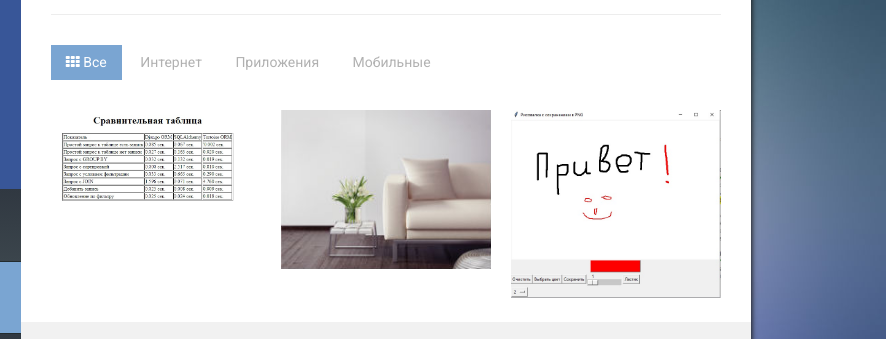
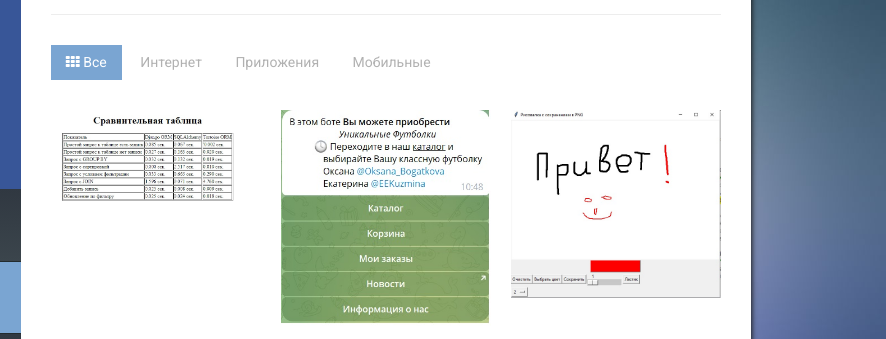
Before and after one commit to trast2801/about, a plain HTML site: page index.html in a window 1280 px wide. Both pictures are taken after a click on the item "Мое портфолио". Shown: the part 182-521 px from the top of the page, 394-1280 px from the left. Drawn offline with Linux system fonts and the light colour scheme; some packages are replaced by stand-ins of ours.

Commit message:
Update index.html

```diff
--- a/index.html
+++ b/index.html
@@ -156,7 +156,7 @@
 											<li class="item col-md-4 iosappui">
 												<a title="Торговый телеграм бот" href="https://disk.yandex.ru/i/iLUK3Qv6R94zWg" data-lightbox-gallery="gallery1" class="nivo-lbox">
 													<div class="folio-img">
-														<img src="images/projects/3.jpg" alt="" class="img-responsive">
+														<img src="images/projects/bot.jpg" alt="" class="img-responsive">
 														<div class="overlay">
 															<div class="overlay-inner">
 																<h4>Проект Бот магазин</h4>
```
